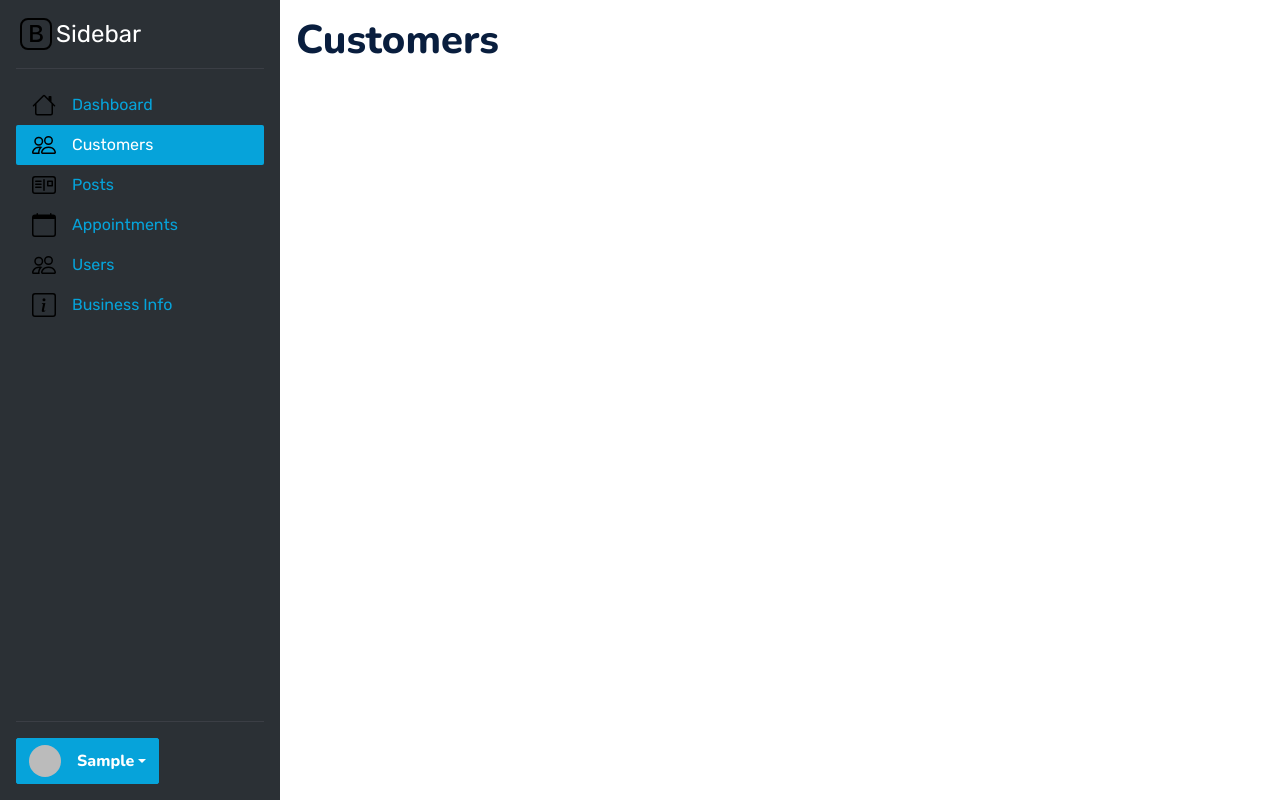
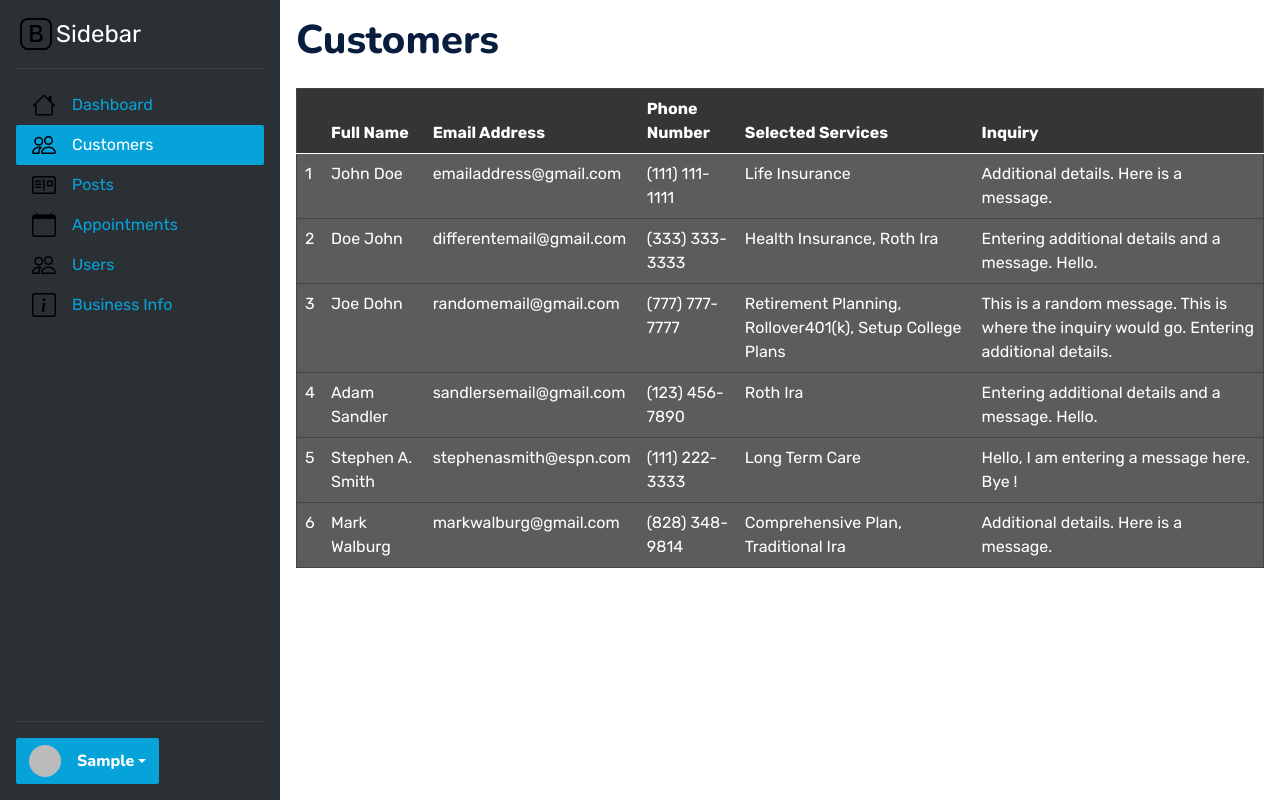
Before and after one commit to AidSucks/CSC131-Website, a Next.js app: page /dashboard/customers in a window 1280 px wide. Built offline with nearby package versions, Linux system fonts and the light colour scheme; no server answers; sample sign-in values are in the browser's storage.

Commit message:
Add: Basic Dashboard layouts

```diff
--- a/src/app/(admin)/dashboard/customers/page.tsx
+++ b/src/app/(admin)/dashboard/customers/page.tsx
@@ -1,8 +1,77 @@
+'use client';
+import { Table } from 'react-bootstrap';
 
 export default function DashboardCustomersPage() {
-  return (
-    <div>
-      <h1>Customers</h1>
-    </div>
-  );
+    return (
+        <div>
+            <h1 className="mb-4">Customers</h1>
+            <Table style={{ backgroundColor: '#5c5c5c', color: '#fff', border: '1px solid #444' }}>
+                <thead style={{ backgroundColor: '#353535', color: '#fafafa' }}>
+                <tr>
+                    <th></th>
+                    <th>Full Name</th>
+                    <th>Email Address</th>
+                    <th>Phone Number</th>
+                    <th>Selected Services</th>
+                    <th>Inquiry</th>
+                </tr>
+                </thead>
+                <tbody>
+                <tr>
+                    <td>1</td>
+                    <td>John Doe</td>
+                    <td>emailaddress@gmail.com</td>
+                    <td>(111) 111-1111</td>
+                    <td>Life Insurance</td>
+                    <td>Additional details. Here is a message.</td>
+                </tr>
+                <tr>
+                    <td>2</td>
+                    <td>Doe John</td>
+                    <td>differentemail@gmail.com</td>
+                    <td>(333) 333-3333</td>
+                    <td>Health Insurance, Roth Ira</td>
+                    <td>Entering additional details and a message. Hello.</td>
+
+                </tr>
+                <tr>
+                    <td>3</td>
+                    <td>Joe Dohn</td>
+                    <td>randomemail@gmail.com</td>
+                    <td>(777) 777-7777</td>
+                    <td>Retirement Planning, Rollover401(k), Setup College Plans</td>
+                    <td>This is a random message. This is where the inquiry would go. Entering additional details.</td>
+                </tr>
+                <tr>
+                    <td>4</td>
+                    <td>Adam Sandler</td>
+                    <td>sandlersemail@gmail.com</td>
+                    <td>(123) 456-7890</td>
+                    <td>Roth Ira</td>
+                    <td>Entering additional details and a message. Hello.</td>
+
+                </tr>
+                <tr>
+                    <td>5</td>
+                    <td>Stephen A. Smith</td>
+                    <td>stephenasmith@espn.com</td>
+                    <td>(111) 222-3333</td>
+                    <td>Long Term Care</td>
+                    <td>Hello, I am entering a message here. Bye !</td>
+
+                </tr>
+                <tr>
+                    <td>6</td>
+                    <td>Mark Walburg</td>
+                    <td>markwalburg@gmail.com</td>
+                    <td>(828) 348-9814</td>
+                    <td>Comprehensive Plan, Traditional Ira</td>
+                    <td>Additional details. Here is a message.</td>
+
+                </tr>
+                </tbody>
+            </Table>
+
+        </div>
+    );
 }
```
Also changed, not shown: src/app/(admin)/dashboard/page.tsx (+88 -6 lines), src/app/(admin)/dashboard/posts/page.tsx (+64 -5 lines).
